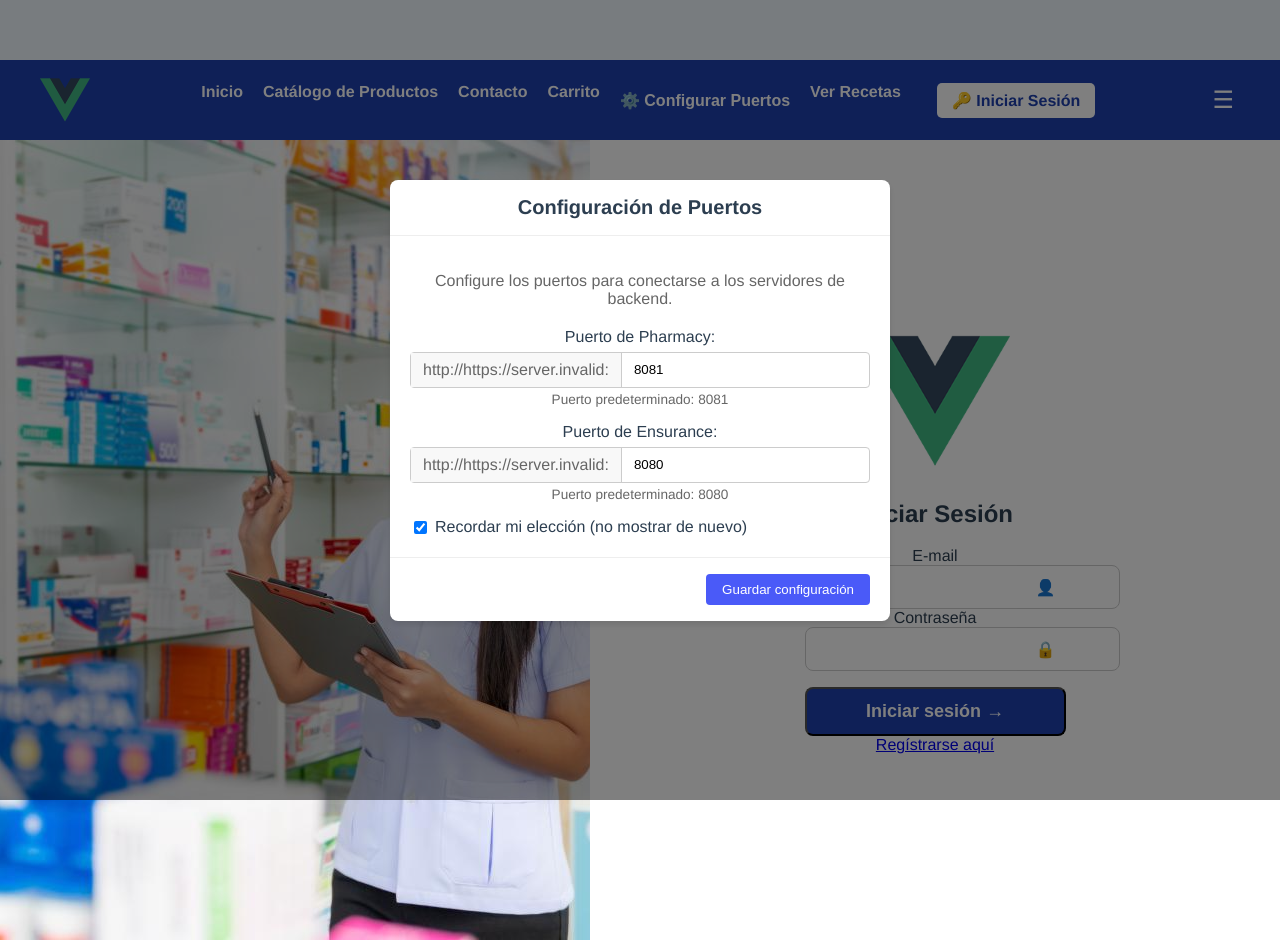
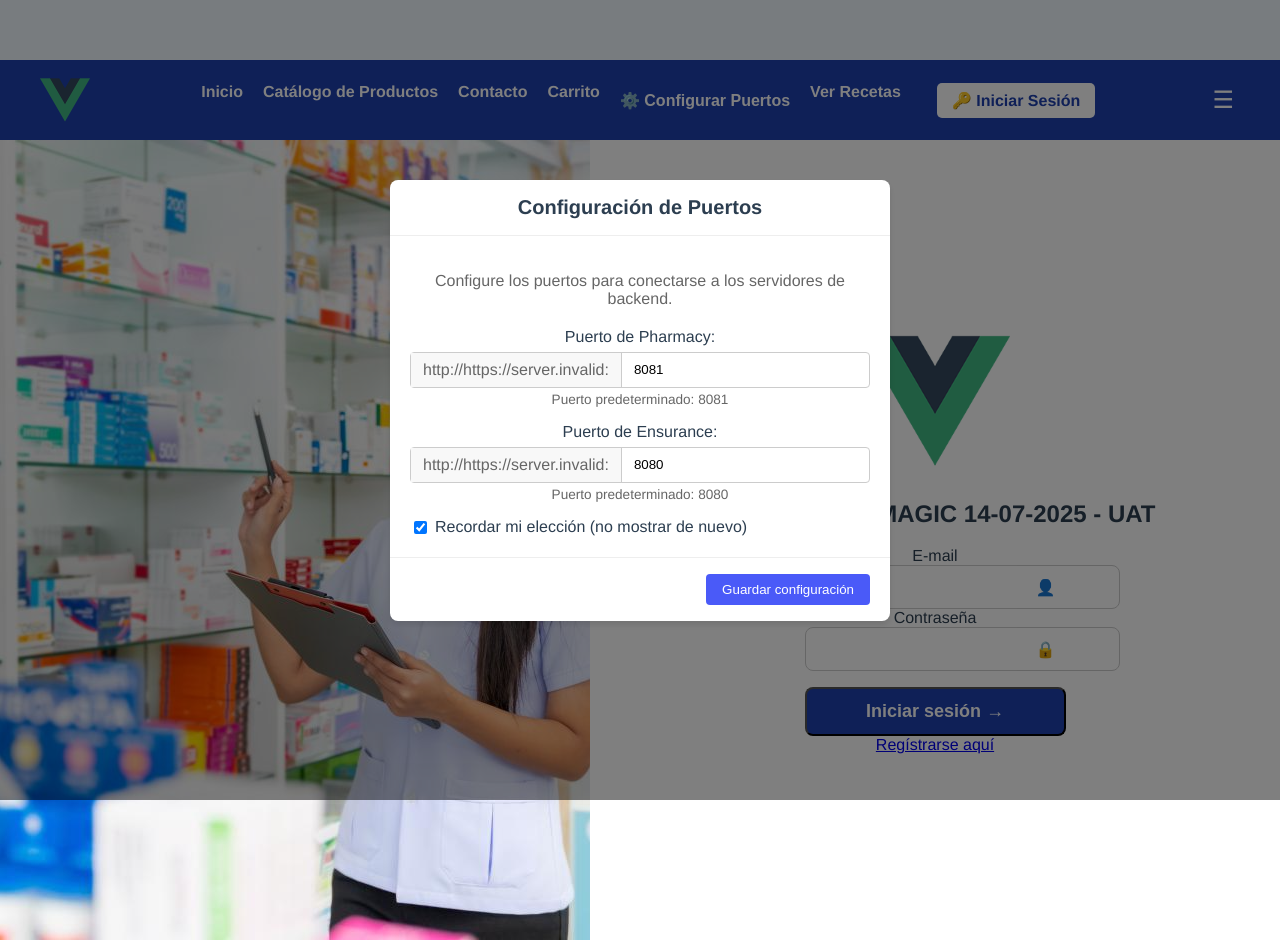
Before and after one commit to NohelEstrada/Project_Arq, a Vue app in the folder ensurancePharmacy/pharmacy/: page /login in a window 1280 px wide. Built offline with nearby package versions, Linux system fonts and the light colour scheme; no server answers.

Commit message:
entrega 1 2025

```diff
--- a/ensurancePharmacy/pharmacy/src/pages/Login.vue
+++ b/ensurancePharmacy/pharmacy/src/pages/Login.vue
@@ -9,7 +9,7 @@
       </div>
 
       <h2 class="text-2xl font-bold text-center text-blue-800 mb-4">
-        Iniciar Sesión
+        Iniciar Sesión MAGIC 14-07-2025 - UAT
       </h2>
 
       <!-- Mensaje de error si lo hay -->
```
